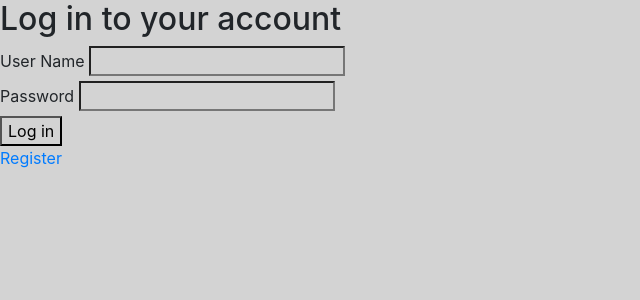
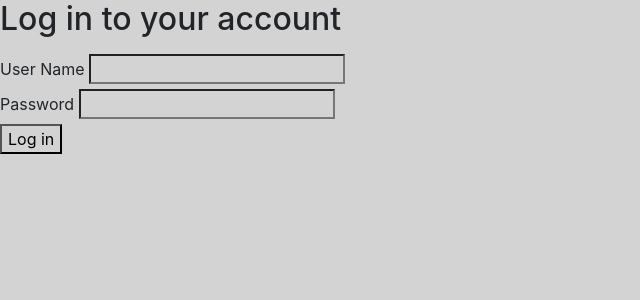
Before and after one commit to nonacorstiens/php_project, a PHP site: page /login.php in a window 1280 px wide. Shown: the top 300 px of the page, without its empty margins (0-640 px from the left). Run offline with PHP 8.4, Linux system fonts and the light colour scheme.

Commit message:
Login error
Login: Check if username exists in database and if password matches, if not display an errormessage

```diff
--- a/login.php
+++ b/login.php
@@ -1,13 +1,19 @@
 <?php
     require_once("bootstrap.php");
-
-
+    $message = "";
     if(!empty($_POST)){
         $user = new User();
-        session_start();
         $user->setUserName($_POST['userName']);
         $user->setPassword($_POST['password']);
         $user->login();
+        if($user->login() != true){
+            $message = "You entered a wrong username or password";
+        }
+        else{
+            header('Location: index.php');
+            $_SESSION['userid'] = $user['id'];
+        }
+
     }
 
 ?>
@@ -28,9 +34,9 @@
 <form action="" method="post">
                 <h2 form__title>Log in to your account</h2>
 
-                <div class="form__error hidden">
+                <div class="form__error">
                     <p>
-                        Some error here
+                        <?php echo $message; ?>
                     </p>
                 </div>
                 <div class="form__field">
@@ -45,9 +51,6 @@
                 <div class="form__field">
                     <input type="submit" value="Log in">
                 </div>
-                <div class="form__field">
-                    <a href="register.php">Register</a>
-                </div>
             </form>
 
 
```
Also changed, not shown: classes/User.class.php (+11 -4 lines).
